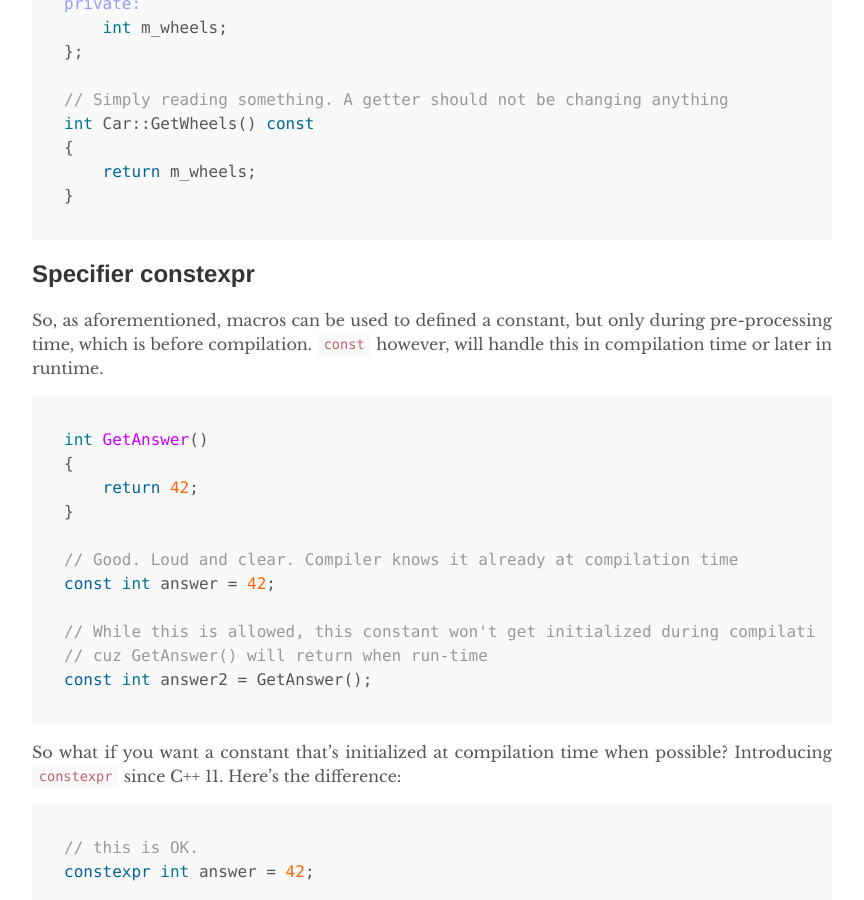
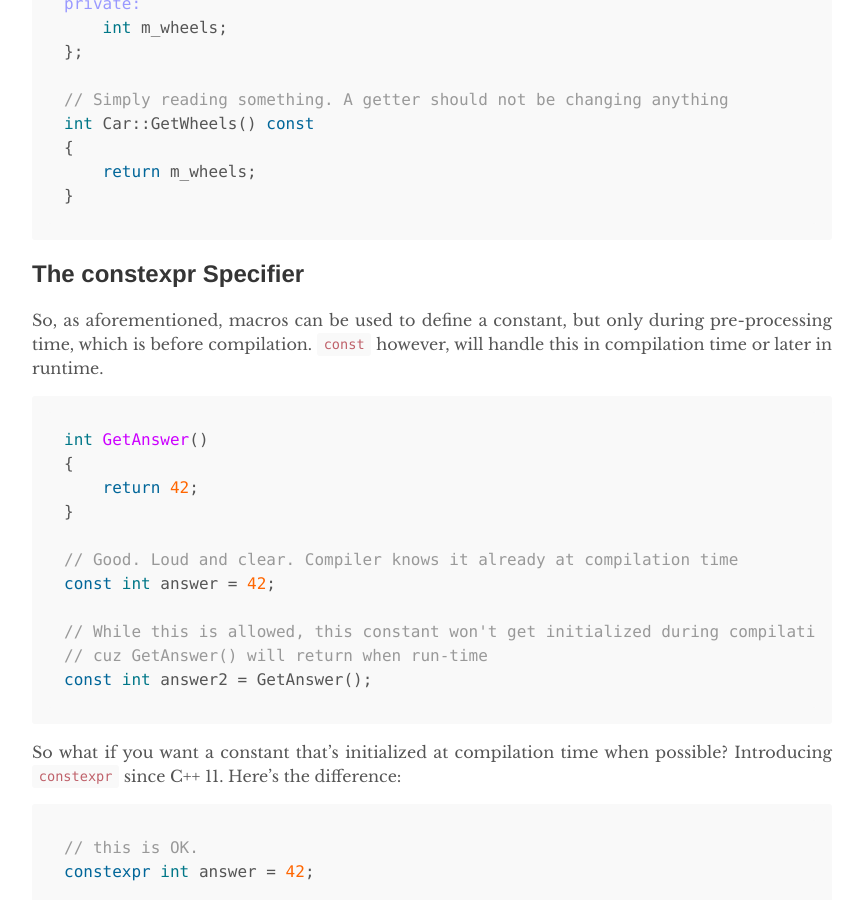
Before and after one commit to yuexiaofeng/yuexiaofeng.github.io, a Jekyll site: the page built from _posts/2021-11-03-const.md, in a window 1280 px wide and 900 px high, scrolled down 3047 px. Shown: the whole window, without its empty margins (208-1072 px from the left). Built offline with Jekyll 4.4.1, drawn with Linux system fonts in a browser that asks for light colours.

Commit message:
yet another typo fix for const post

````diff
--- a/_posts/2021-11-03-const.md
+++ b/_posts/2021-11-03-const.md
@@ -110,9 +110,9 @@ int Car::GetWheels() const
 }
 ```
 
-## Specifier constexpr
+## The constexpr Specifier
 
-So, as aforementioned, macros can be used to defined a constant, but only during pre-processing time, which is before compilation. `const` however, will handle this in compilation time or later in runtime.
+So, as aforementioned, macros can be used to define a constant, but only during pre-processing time, which is before compilation. `const` however, will handle this in compilation time or later in runtime.
 
 ```cpp
 int GetAnswer()
````
